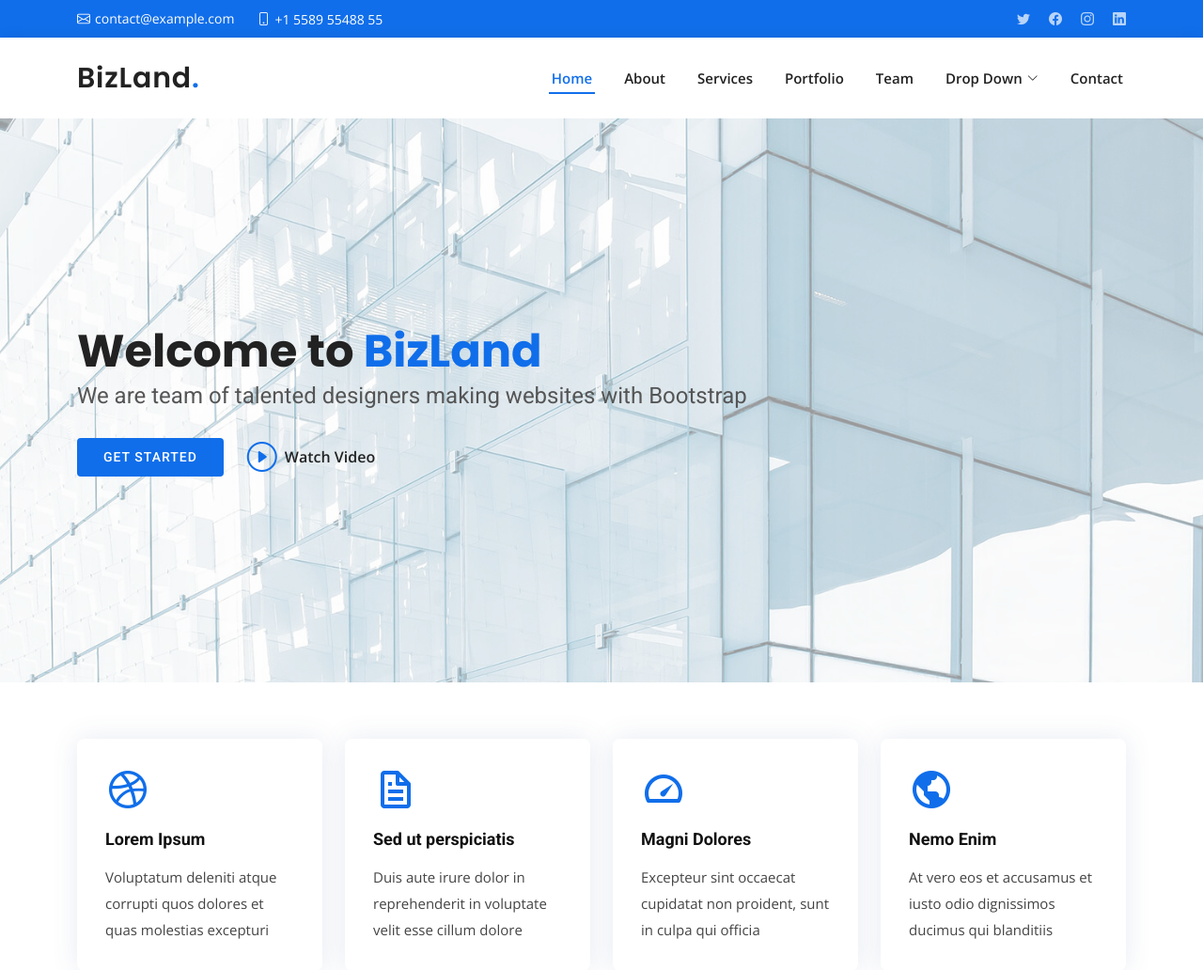
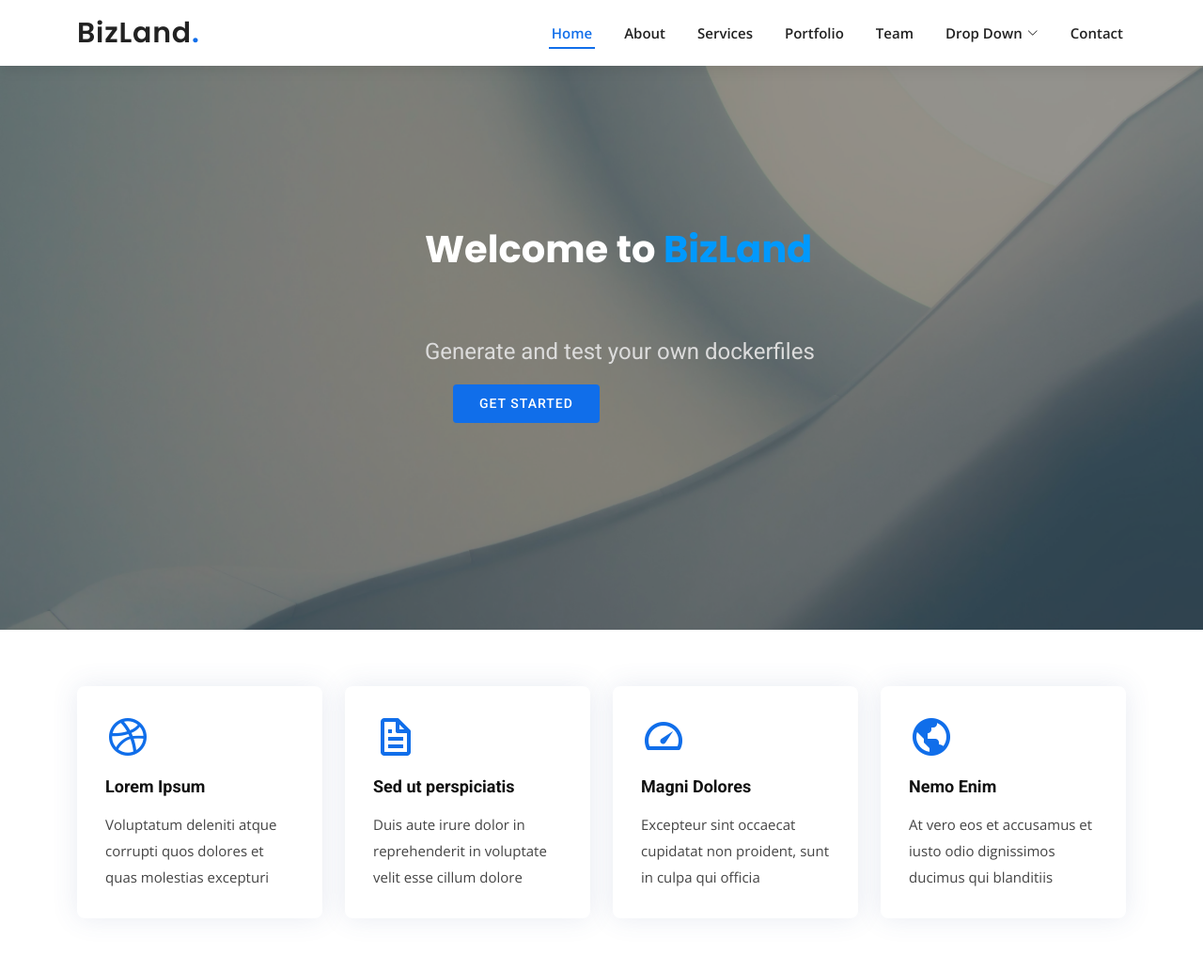
Before and after one commit to Adelina1106/dockerfile_gen, a Django app: page / in a window 1280 px wide. Shown: the top 1032 px of the page at 94% size. After the commit the page ends 947 px from the top, so only its background shows below. Run offline with Django 4.2, Linux system fonts and the light colour scheme; some libraries are stand-ins or nearby versions.

Commit message:
Lanfing page

```diff
--- a/core/settings.py
+++ b/core/settings.py
@@ -157,7 +157,7 @@ STATIC_URL = '/home/static/'
 STATIC_ROOT = os.path.join(BASE_DIR, 'staticfiles')
 
 STATICFILES_DIRS = (
-    os.path.join(BASE_DIR, 'static'),
+    os.path.join(BASE_DIR, 'home/static'),
 )
 
 #if not DEBUG:
--- a/home/static/assets/css/style.css
+++ b/home/static/assets/css/style.css
@@ -461,14 +461,14 @@ h6 {
 #hero {
   width: 100%;
   height: 75vh;
-  background: url("../img/hero-bg.jpg") top left;
+  background: url("../img/background.jpg") top left;
   background-size: cover;
   position: relative;
 }
 
 #hero:before {
   content: "";
-  background: rgba(255, 255, 255, 0.6);
+  background: rgba(78, 76, 76, 0.6);
   position: absolute;
   bottom: 0;
   top: 0;
@@ -481,27 +481,30 @@ h6 {
 }
 
 #hero h1 {
-  margin: 0;
-  font-size: 48px;
+  margin: -50px 0px 0px 370px;
+  position: absolute;
+  font-size: 40px;
   font-weight: 700;
-  line-height: 56px;
-  color: #222222;
+  line-height: 50px;
+  color: #ffffff;
   font-family: "Poppins", sans-serif;
 }
 
 #hero h1 span {
-  color: #106eea;
+  color: #0099fe;
 }
 
 #hero h2 {
-  color: #555555;
-  margin: 5px 0 30px 0;
+  color: #dcdcdc;
+  margin: 70px 20px 0px 370px;
   font-size: 24px;
   font-weight: 400;
 }
 
 #hero .btn-get-started {
   font-family: "Roboto", sans-serif;
+  margin-left: 400px;
+  margin-top: 20px;
   text-transform: uppercase;
   font-weight: 500;
   font-size: 14px;
--- a/home/templates/index.html
+++ b/home/templates/index.html
@@ -38,22 +38,6 @@
 </head>
 
 <body>
-
-  <!-- ======= Top Bar ======= -->
-  <section id="topbar" class="d-flex align-items-center">
-    <div class="container d-flex justify-content-center justify-content-md-between">
-      <div class="contact-info d-flex align-items-center">
-        <i class="bi bi-envelope d-flex align-items-center"><a href="mailto:contact@example.com">contact@example.com</a></i>
-        <i class="bi bi-phone d-flex align-items-center ms-4"><span>+1 5589 55488 55</span></i>
-      </div>
-      <div class="social-links d-none d-md-flex align-items-center">
-        <a href="#" class="twitter"><i class="bi bi-twitter"></i></a>
-        <a href="#" class="facebook"><i class="bi bi-facebook"></i></a>
-        <a href="#" class="instagram"><i class="bi bi-instagram"></i></a>
-        <a href="#" class="linkedin"><i class="bi bi-linkedin"></i></i></a>
-      </div>
-    </div>
-  </section>
 
   <!-- ======= Header ======= -->
   <header id="header" class="d-flex align-items-center">
@@ -99,10 +83,10 @@
   <section id="hero" class="d-flex align-items-center">
     <div class="container" data-aos="zoom-out" data-aos-delay="100">
       <h1>Welcome to <span>BizLand</span></h1>
-      <h2>We are team of talented designers making websites with Bootstrap</h2>
+      <h2>Generate and test your own dockerfiles</h2>
       <div class="d-flex">
         <a href="#about" class="btn-get-started scrollto">Get Started</a>
-        <a href="https://www.youtube.com/watch?v=jDDaplaOz7Q" class="glightbox btn-watch-video"><i class="bi bi-play-circle"></i><span>Watch Video</span></a>
+        <!-- <a href="https://www.youtube.com/watch?v=jDDaplaOz7Q" class="glightbox btn-watch-video"><i class="bi bi-play-circle"></i><span>Watch Video</span></a> -->
       </div>
     </div>
   </section><!-- End Hero -->
```
Also changed, not shown: home/static/assets/img/background.jpg (added), home/static/assets/img/background1.jpg (added), home/static/assets/img/hero-bg.jpg (deleted).
